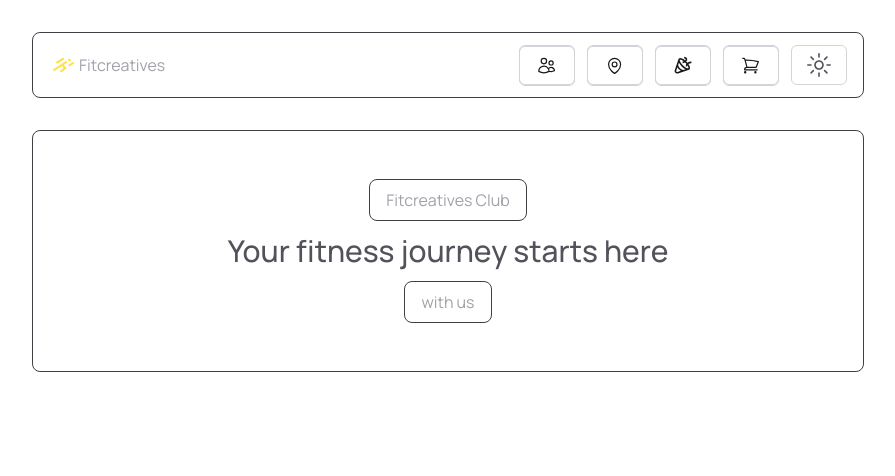
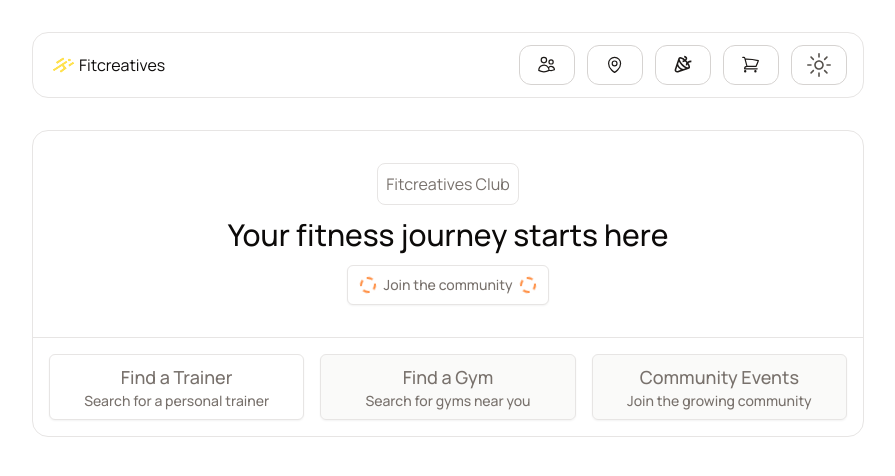
Before and after one commit to Lilianada/Fitcreatives, a Next.js app: page / in a window 1280 px wide. Shown: the top 476 px of the page, without its empty margins (192-1087 px from the left). Built offline with nearby package versions, Linux system fonts and the light colour scheme; a web font is replaced by a local one.

Commit message:
hero section done

```diff
--- a/src/components/LandingPages/Header.jsx
+++ b/src/components/LandingPages/Header.jsx
@@ -1,8 +1,11 @@
 'use client';
 import Image from "next/image";
 import Link from "next/link";
-import { ModeToggle } from "./ModeToggle";
+import { useState, useEffect } from "react";
+import { useTheme } from "next-themes";
 import { BiParty } from "react-icons/bi";
+import { SunIcon, MoonIcon } from "@heroicons/react/24/solid";
+import { MapPinIcon, ShoppingCartIcon, UsersIcon } from "@heroicons/react/24/outline";
 
 import {
   NavigationMenu,
@@ -10,19 +13,20 @@ import {
   NavigationMenuLink,
   NavigationMenuList,
 } from "@/components/ui/navigation-menu";
-import { MapPinIcon, ShoppingCartIcon, UsersIcon } from "@heroicons/react/24/outline";
+import { ModeToggle } from "./ModeToggle";
 
+// MenuButtons Component
 function MenuButtons({ icon: Icon, text, href }) {
   return (
-    <div className="border border-zinc-300 dark:border-zinc-700 rounded-md w-14 h-10">
+    <div className="w-14 h-10">
       <NavigationMenu>
         <NavigationMenuList>
           <NavigationMenuItem>
             <NavigationMenuItem>
               <Link href={href} legacyBehavior passHref className="p-0">
-                <NavigationMenuLink className="relative flex items-center justify-center w-14 h-10 p-2 rounded-md hover:bg-zinc-100 dark:hover:bg-zinc-800 border border-zinc-300 dark:border-zinc-700 transition-colors duration-300">
+                <NavigationMenuLink className="relative flex items-center justify-center w-14 h-10 p-2 rounded-xl hover:bg-stone-100 dark:hover:bg-stone-900 border border-stone-300 dark:border-stone-700 transition-colors duration-300">
                   <Icon
-                    className={`h-[1.2rem] w-[1.2rem] transition-transform duration-500 text-zinc-900 dark:text-orange-400`}
+                    className="h-[1.2rem] w-[1.2rem] text-stone-900 dark:text-orange-400 transition-transform duration-500"
                   />
                   <span className="sr-only">{text}</span>
                 </NavigationMenuLink>
@@ -36,10 +40,12 @@ function MenuButtons({ icon: Icon, text, href }) {
 }
 
 
+
+// Header Component
 export default function Header() {
   return (
     <header className="w-full m-4">
-      <div className="flex justify-between border border-zinc-700 rounded-lg px-4 py-3">
+      <div className="flex justify-between border border-[hsl(var(--border))] rounded-2xl px-4 py-3">
         <div className="flex items-center">
           <Image
             src="/assets/Logo-icon.svg"
@@ -47,7 +53,7 @@ export default function Header() {
             width={30}
             height={15}
           />
-          <h2 className="text-zinc-400">Fitcreatives</h2>
+          <h2 className="text-[hsl(var(--foreground))]">Fitcreatives</h2>
         </div>
         <div className="flex gap-3">
           <MenuButtons icon={UsersIcon} text="Trainers" href="/trainers" />
--- a/src/components/LandingPages/Hero.jsx
+++ b/src/components/LandingPages/Hero.jsx
@@ -1,21 +1,36 @@
 import React from "react";
+import { Button } from "../ui/button";
 
 export default function Hero() {
     return (
-    <section className="w-full border border-zinc-700 rounded-lg p-4">
-      <div className="m-8 grid place-items-center gap-3">
-        <div className="w-fit flex justify-center border border-zinc-700 rounded-lg">
-          <p className="text-base text-zinc-400 py-2 px-4">
-            Fitcreatives Club
-          </p>
+      <section className="w-full border rounded-2xl bg-background text-foreground">
+        <div className="grid py-8 px-4 place-items-center gap-3">
+          <div className="w-fit flex justify-center p-2 border rounded-lg bg-card text-muted-foreground">
+            <p className="text-base">Fitcreatives Club</p>
           </div>
-        <p className="text-3xl font-medium text-zinc-600 dark:text-zinc-200">
+          <p className="text-3xl font-medium">
             Your fitness journey starts here
           </p>
-        <div className="w-fit flex justify-center border border-zinc-700 rounded-lg">
-          <p className="text-base text-zinc-400 py-2 px-4">
-            with us
-          </p>
+          <Button variant="outline" size="lg" className="flex text-muted-foreground px-3">
+            <div className="mr-2 h-4 w-4 rounded-full border-dashed border-2 border-primary animate-spin"></div>
+            Join the community
+            <div className="ml-2 h-4 w-4 rounded-full border-dashed border-2 border-primary animate-spin"></div>
+            </Button>
+        </div>
+        <div className="border-t">
+          <div className="flex flex-col sm:flex-row justify-between gap-4 p-4 text-center text-muted-foreground">
+            <Button variant="outline"  className="flex flex-col h-18 w-full dark:bg-stone-900/50">
+              <p className="text-lg">Find a Trainer</p>
+              <p className="text-sm">Search for a personal trainer</p>
+            </Button>
+            <Button variant="outline"  className="flex flex-col h-18 w-full bg-stone-100/50 dark:bg-stone-900/50">
+              <p className="text-lg">Find a Gym</p>
+              <p className="text-sm">Search for gyms near you</p>
+            </Button>
+            <Button variant="outline"  className="flex flex-col h-18 w-full bg-stone-100/50 dark:bg-stone-900/50">
+              <p className="text-lg">Community Events</p>
+              <p className="text-sm">Join the growing community</p>
+            </Button>
           </div>
         </div>
       </section>
--- a/src/components/LandingPages/ModeToggle.jsx
+++ b/src/components/LandingPages/ModeToggle.jsx
@@ -17,22 +17,22 @@ export function ModeToggle() {
   return (
     <button
       onClick={toggleTheme}
-      className="relative flex items-center justify-center w-14 h-10 p-2 rounded-md hover:bg-zinc-100 dark:hover:bg-zinc-800 border border-zinc-300 dark:border-zinc-700 transition-colors duration-300"
+      className="relative flex items-center justify-center w-14 h-10 p-2 rounded-xl hover:bg-stone-100 dark:hover:bg-stone-900 border border-stone-300 dark:border-stone-700 transition-colors duration-300"
       aria-label="Toggle theme"
     >
       <SunIcon
         className={`h-[1.5rem] w-[1.5rem] absolute transition-transform duration-500 ${
           theme === "dark"
             ? "scale-0 rotate-90"
-            : "scale-100 rotate-0 text-zinc-600"
+            : "scale-100 rotate-0 text-stone-600"
         }`}
       />
       <MoonIcon
-      className={`h-[1.5rem] w-[1.5rem] absolute transition-transform duration-500 ${
-        theme === "dark"
-          ? "scale-100 rotate-0 text-orange-400"
-          : "scale-0 rotate-90"
-      }`}
+        className={`h-[1.5rem] w-[1.5rem] absolute transition-transform duration-500 ${
+          theme === "dark"
+            ? "scale-100 rotate-0 text-orange-400"
+            : "scale-0 rotate-90"
+        }`}
       />
     </button>
   );
--- a/src/styles/globals.css
+++ b/src/styles/globals.css
@@ -20,7 +20,7 @@
     --card-foreground: 20 14.3% 4.1%;
     --popover: 0 0% 100%;
     --popover-foreground: 20 14.3% 4.1%;
-    --primary: 24.6 95% 53.1%;
+    --primary: 24 100% 62;
     --primary-foreground: 60 9.1% 97.8%;
     --secondary: 60 4.8% 95.9%;
     --secondary-foreground: 24 9.8% 10%;
@@ -32,7 +32,7 @@
     --destructive-foreground: 60 9.1% 97.8%;
     --border: 20 5.9% 90%;
     --input: 20 5.9% 90%;
-    --ring: 24.6 95% 53.1%;
+    --ring: 24 100% 62;
     --radius: 0.5rem;
     --chart-1: 12 76% 61%;
     --chart-2: 173 58% 39%;
@@ -48,7 +48,7 @@
     --card-foreground: 60 9.1% 97.8%;
     --popover: 20 14.3% 4.1%;
     --popover-foreground: 60 9.1% 97.8%;
-    --primary: 20.5 90.2% 48.2%;
+    --primary: 24 100% 62;
     --primary-foreground: 60 9.1% 97.8%;
     --secondary: 12 6.5% 15.1%;
     --secondary-foreground: 60 9.1% 97.8%;
@@ -60,7 +60,7 @@
     --destructive-foreground: 60 9.1% 97.8%;
     --border: 12 6.5% 15.1%;
     --input: 12 6.5% 15.1%;
-    --ring: 20.5 90.2% 48.2%;
+    --ring: 24 100% 62;
     --chart-1: 220 70% 50%;
     --chart-2: 160 60% 45%;
     --chart-3: 30 80% 55%;
```
Lines whose indentation alone changed are shown as unchanged.
